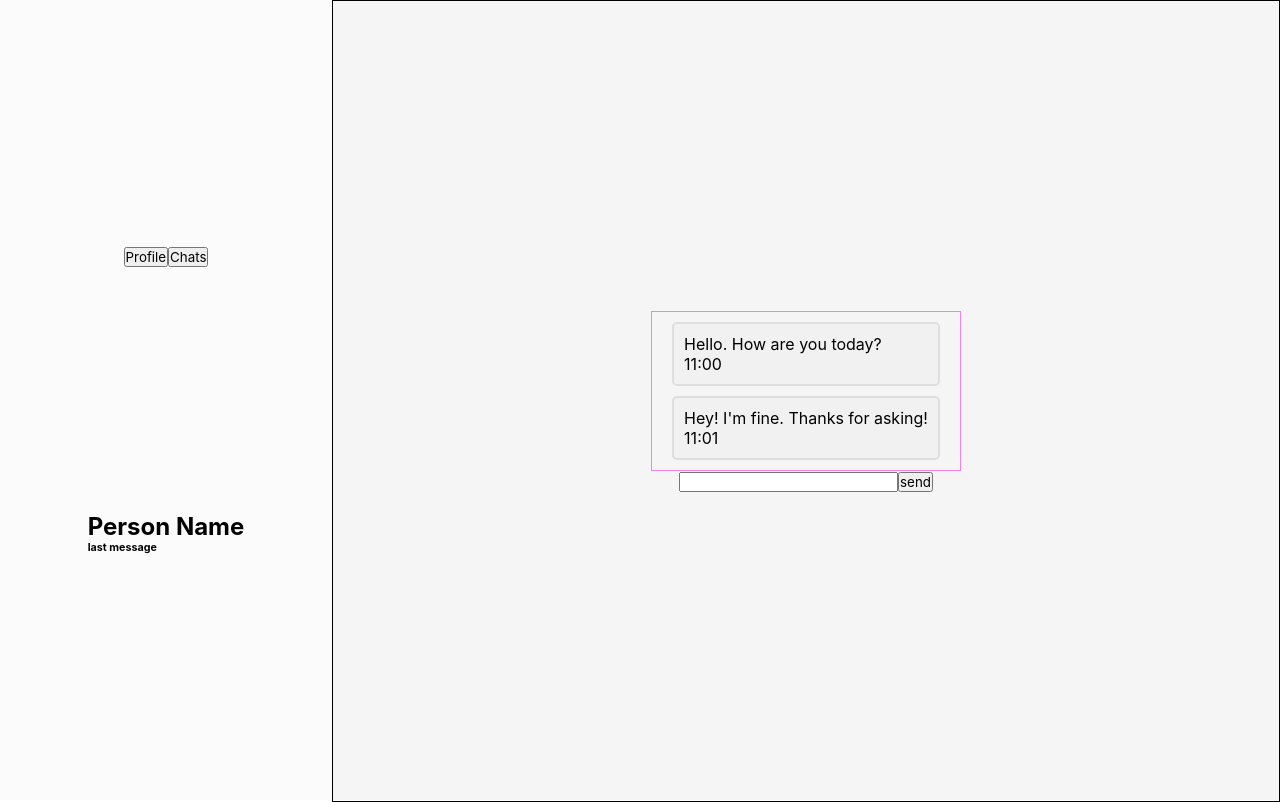
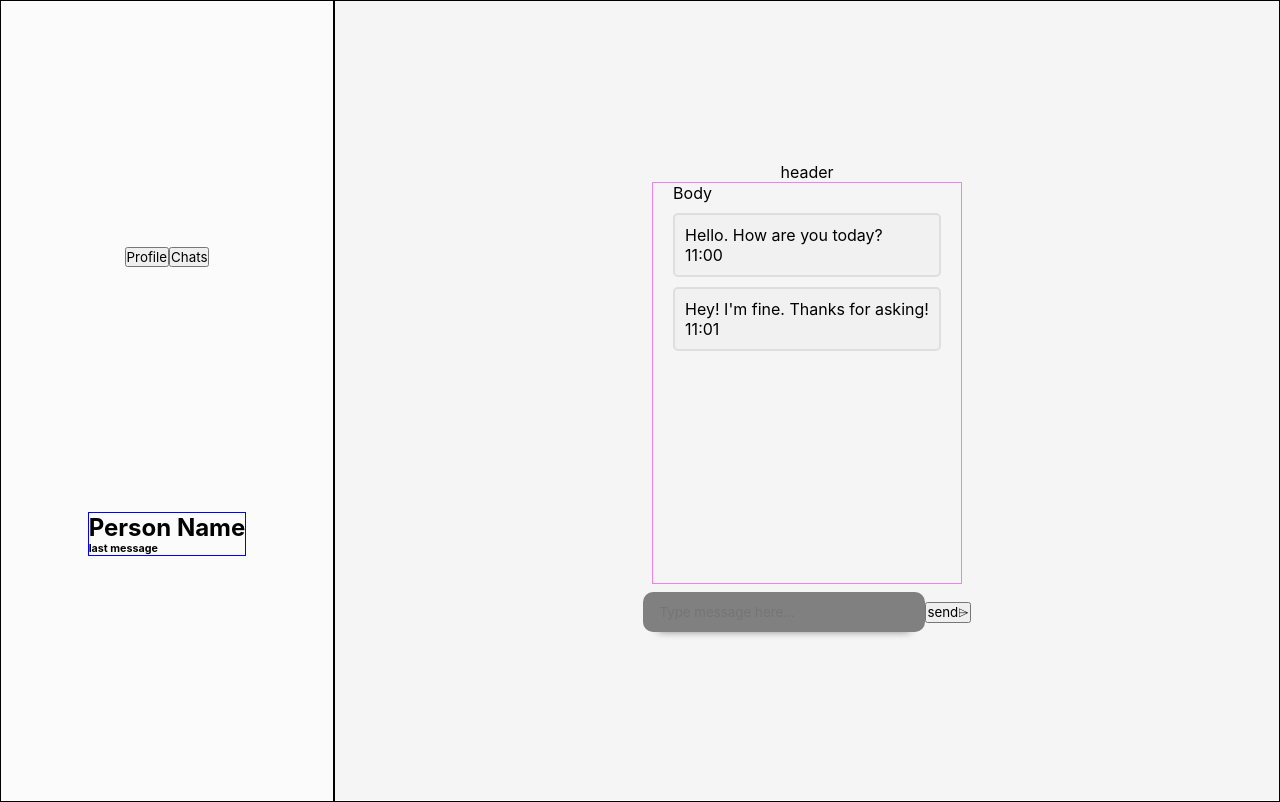
Before and after one commit to Smith-Reesie/Ruby-Chat-Project, a React (Create React App) app: page /Chat in a window 1280 px wide. Built offline with nearby package versions, Linux system fonts and the light colour scheme.

Commit message:
reese push 12/8

```diff
--- a/src/components/App.js
+++ b/src/components/App.js
@@ -10,35 +10,31 @@ import ChatContanier from './Chat/ChatContanier';
 
 function App() {
 
-const [user, setUser] = useState({
-  userName: '',
-  fullName: '',
-  email: ''
+const [currentUser, setCurrentUser] = useState({id : ''})
 
-})
 
-function handleSubmit(e, newUser){
-  e.preventDefault();
-  fetch('http://localhost:9292/users', {
+  function handleSubmit(newUser){
+    fetch('http://localhost:9293/users', {
       method: "POST",
       headers: {
         "content-type" : "application/json"
       },
       body: JSON.stringify(newUser)
     })
-  .then(r=>r.json)
-  .then((x) => setUser([...user, x]))
+    .then(r=>r.json())
+    .then((x) => setCurrentUser({id : x.id}))
   }
+
 
 
   return (
       <>
       <Switch>
       <Route exact path='/'>
-        <Home/>
+        <Home onSubmit={handleSubmit}/>
       </Route>
       <Route exact path='/Chat'>
-    <ChatContanier/>
+    <ChatContanier currentUser={currentUser}/>
       </Route>
       </Switch>
     </>
--- /dev/null
+++ b/src/components/Chat/ChatCards.js
@@ -0,0 +1,24 @@
+import React from 'react'
+import styled from 'styled-components'
+
+function ChatCards() {
+
+function handleMessageRender(){
+console.log('hi')
+}
+
+    return (
+        <Container onClick={handleMessageRender}>
+            <h2>Person Name</h2>
+            <h6>last message</h6>
+        </Container>
+    )
+}
+
+const Container = styled.div`
+border: 1px solid blue;
+height: fit-content;
+width: fit-content;
+`
+
+export default ChatCards
--- a/src/components/Chat/ChatContanier.js
+++ b/src/components/Chat/ChatContanier.js
@@ -1,14 +1,24 @@
-import React from 'react'
+import React, {useState} from 'react'
 import MessageContainer from './MessageContainer'
 import Profile from './Profile'
 import styled from 'styled-components'
 
-function ChatContanier() {
+function ChatContanier({currentUser}) {
+
+    const [userData, setUserData] = useState(null)
+
+setInterval(() => {
+    fetch(`http://localhost:9293/users/${currentUser.id}`)
+    .then(res => res.json())
+    .then(user => setUserData(user))
+}, 60000);
+console.log(userData)
+
     return (
         <Container>
             <Wrapper>
-            <Profile/>
-            <MessageContainer/>
+            <Profile setUserData={setUserData} userData={userData} currentUser={currentUser}/>
+            <MessageContainer setUserData={setUserData} userData={userData} currentUser={currentUser}/>
             </Wrapper>
         </Container>
     )
--- a/src/components/Chat/MessageCards.js
+++ /dev/null
@@ -1,19 +0,0 @@
-import React from 'react'
-
-function MessageCards() {
-
-function handleMessageRender(){
-console.log('hi')
-}
-
-
-
-    return (
-        <div onClick={handleMessageRender}>
-            <h2>Person Name</h2>
-            <h6>last message</h6>
-        </div>
-    )
-}
-
-export default MessageCards
--- a/src/components/Chat/MessageContainer.js
+++ b/src/components/Chat/MessageContainer.js
@@ -1,17 +1,47 @@
-import React from 'react'
-import MessageDisplay from './MessageDisplay'
-import MessageForm from './MessageForm'
+import React, {useState} from 'react'
 import styled from 'styled-components'
 
 
 function MessageContainer() {
+
+// const [currentMessage, setCurrentMessage] = useState('')
+
+// function sendMessage(){
+//     if (currentMessage !== '') {
+//         const messageDate = {
+//             conversation_id: conversation,
+//             user_id: username,
+//             message: currentMessage,
+//             timestamps: new Date(Date.now()).getTime() + ':' + new Date(Date.now()).getMinutes()
+//         }
+//     }
+
+// }
+
     return (
         <Container>
-            <MessageDisplay/>
-            <MessageForm/>
+            <div>header</div>
+            <MsgBody>Body
+            <Msg class="container">
+                <p>Hello. How are you today?</p>
+                <span class="time-right">11:00</span>
+            </Msg>
+            <Msg class="container darker">
+                <p>Hey! I'm fine. Thanks for asking!</p>
+                <span class="time-left">11:01</span>
+            </Msg>
+            </MsgBody>
+            <div>
+            <MsgForm>
+            <MsgInput type='text' placeholder='Type message here...'></MsgInput>
+            <button>send⌲</button>
+            </MsgForm>
+            </div>
         </Container>
     )
 }
+
+
 
 const Container = styled.div`
 width: 100%;
@@ -21,13 +51,45 @@ flex-direction: column;
 justify-content: center;
 align-items: center;
 border: 1px solid black;
-
-
-
-    /* @media (max-width: 900px) {
+ /* @media (max-width: 900px) {
         display: none;
     } */
-
 `;
 
+const MsgBody = styled.div`
+  margin: 0 auto;
+  max-width: 800px;
+  height: 400px;
+  top: 10%;
+  padding: 0 20px;
+  border: 1px solid violet;
+`;
+
+const Msg = styled.div`
+border: 2px solid #dedede;
+background-color: #f1f1f1;
+border-radius: 5px;
+padding: 10px;
+margin: 10px 0;
+`;
+
+const MsgInput = styled.input`
+width: 80%;
+max-width: 350px;
+min-width: 250px;
+height: 40px;
+border: none;
+margin: 0.5rem 0;
+background-color: gray;
+box-shadow: 0px 14px 9px -15px rgba(0, 0 ,0 , 0.55);
+border-radius: 10px;
+padding: 0 1rem;
+transition: all 0.2s ease-in;
+`
+
+const MsgForm = styled.form`
+display: flex;
+align-items: center;
+`
+
 export default MessageContainer
--- a/src/components/Chat/MessageDisplay.js
+++ /dev/null
@@ -1,21 +0,0 @@
-import React from 'react'
-import styled from 'styled-components'
-import Messages from './Messages'
-
-
-function MessageDisplay() {
-    return (
-        <Container>
-            <Messages/>
-        </Container>
-    )
-}
-
-const Container = styled.div`
-  margin: 0 auto;
-  max-width: 800px;
-  padding: 0 20px;
-  border: 1px solid violet;
-`
-
-export default MessageDisplay
--- a/src/components/Chat/MessageForm.js
+++ /dev/null
@@ -1,12 +0,0 @@
-import React from 'react'
-
-function MessageForm() {
-    return (
-        <div>
-            <input></input>
-            <button>send</button>
-        </div>
-    )
-}
-
-export default MessageForm
--- a/src/components/Chat/Messages.js
+++ /dev/null
@@ -1,30 +0,0 @@
-import React from 'react'
-import styled from 'styled-components'
-
-function Messages() {
-    return (
-        <div>
-            <Container class="container">
-
-  <p>Hello. How are you today?</p>
-  <span class="time-right">11:00</span>
-</Container>
-
-<Container class="container darker">
-
-  <p>Hey! I'm fine. Thanks for asking!</p>
-  <span class="time-left">11:01</span>
-</Container>
-        </div>
-    )
-}
-
-const Container = styled.div`
-border: 2px solid #dedede;
-background-color: #f1f1f1;
-border-radius: 5px;
-padding: 10px;
-margin: 10px 0;
-`
-
-export default Messages
--- a/src/components/Chat/Profile.js
+++ b/src/components/Chat/Profile.js
@@ -1,10 +1,17 @@
 import React from 'react'
 import styled from 'styled-components'
-import MessageCards from './MessageCards'
+import MessageCards from './ChatCards'
+import UserCard from './UserCard'
 
 function Profile() {
+    const x = [1]
     return (
         <Container>
+            {x.length<1?
+            <div>
+                <UserCard/>
+            </div>
+            : <>
             <div>
             <button>Profile</button>
             <button>Chats</button>
@@ -12,9 +19,14 @@ function Profile() {
             <div>
                 <MessageCards/>
             </div>
+            </>}
         </Container>
+
     )
 }
+
+
+
 
 const Container = styled.div`
 min-width: 300px;
@@ -26,6 +38,7 @@ flex-direction: column;
 justify-content: space-evenly;
 align-items: center;
 padding: 0 1rem;
+border: 1px solid black;
 
 @media (max-width: 600px) {
     width: 100vw;
--- /dev/null
+++ b/src/components/Chat/UserCard.js
@@ -0,0 +1,11 @@
+import React from 'react'
+
+function UserCard() {
+    return (
+        <div>
+            <h1>username</h1>
+        </div>
+    )
+}
+
+export default UserCard
--- a/src/components/SignUpPage/Home.js
+++ b/src/components/SignUpPage/Home.js
@@ -6,12 +6,12 @@ import bg from '../../assets/bg.png'
 import NavBar from './NavBar'
 
 
-function Home() {
+function Home({onSubmit}) {
     return (
     <Container>
         <Wrapper>
         <NavBar/>
-                <Sidebar/>
+                <Sidebar onSubmit={onSubmit}/>
                 <Main/>
         </Wrapper>
     </Container>
--- a/src/components/SignUpPage/Sidebar.js
+++ b/src/components/SignUpPage/Sidebar.js
@@ -1,12 +1,11 @@
 import React, {useState} from 'react'
 import styled from 'styled-components'
 import logo from '../../assets/logo.svg'
-import Input from './Input'
 
 
 function Sidebar({onSubmit}) {
 
-    const [ formState, setFormState] = useState({
+    const [user, setUser] = useState({
         username:'',
         full_name: '',
         email: ''
@@ -14,10 +13,15 @@ function Sidebar({onSubmit}) {
 
     function handleChange(e){
         console.log(e.target.value)
-        setFormState({
-            ...formState,
+        setUser({
+            ...user,
             [e.target.name]: e.target.value
         })
+    }
+
+    function handleSubmit(e){
+        e.preventDefault()
+        onSubmit(user)
     }
 
     return (
@@ -29,11 +33,11 @@ function Sidebar({onSubmit}) {
                     </h3>
             </LogoWrapper>
             <InputContainer>
-            <Form onSubmit={onSubmit}>
+            <Form onSubmit={handleSubmit}>
             <h3>Sign Up</h3>
-            <StyledInput onChange={handleChange} placeholder='User Name' value={formState.username} type='text' name='username'/>
-            <StyledInput onChange={handleChange}  placeholder='Full Name' value={formState.full_name} name='full_name'/>
-            <StyledInput onChange={handleChange}  placeholder='Email' value={formState.email} type='email' name='email'/>
+            <StyledInput onChange={handleChange} placeholder='User Name' value={user.username} type='text' name='username'/>
+            <StyledInput onChange={handleChange}  placeholder='Full Name' value={user.full_name} name='full_name'/>
+            <StyledInput onChange={handleChange}  placeholder='Email' value={user.email} type='email' name='email'/>
             <button>Sign Up</button>
             <button>Chat</button>
             </Form>
```
Lines whose indentation alone changed are shown as unchanged.
